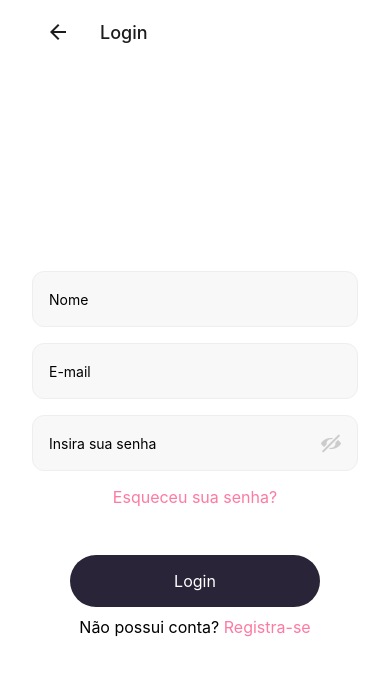
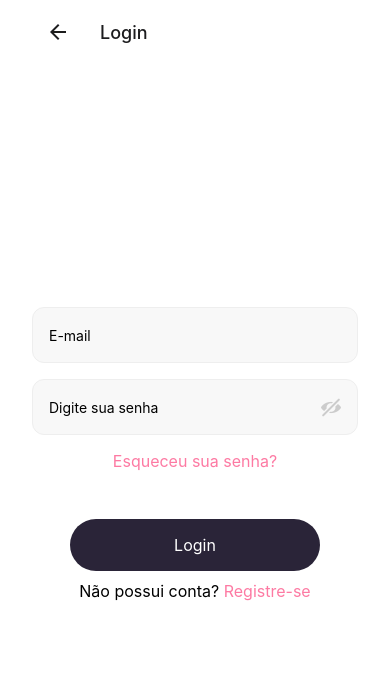
Before and after one commit to LeticiaLCavalcanti/pet-cuidado-front, a React Native app: screen /Login in a window 390 px wide. Shown: the top 674 px of the page. Built offline with nearby package versions, Linux system fonts and the light colour scheme.

Commit message:
api instance

```diff
--- a/package.json
+++ b/package.json
@@ -10,6 +10,7 @@
   },
   "dependencies": {
     "@hookform/resolvers": "^3.3.2",
+    "@react-native-async-storage/async-storage": "^1.21.0",
     "@react-navigation/native": "^6.1.9",
     "@react-navigation/native-stack": "^6.9.17",
     "axios": "^1.6.2",
--- a/src/screens/login.tsx
+++ b/src/screens/login.tsx
@@ -1,25 +1,122 @@
-import { StyleSheet, View} from "react-native";
+import { StyleSheet, View } from "react-native";
 import * as designTokens from "../styles/designTokens";
 import Text from "../components/Texts/Text";
 import Button from "../components/Button";
 import Input from "../components/Input/index";
 import { Link } from '@react-navigation/native';
 import InputPassword from "../components/Input/InputPassword";
+import { useNavigation } from "@react-navigation/native";
+import { StackTypes } from "../routes";
+import axios from "axios";
+import { useForm, Controller, SubmitHandler } from "react-hook-form";
+import AsyncStorage from '@react-native-async-storage/async-storage';
+import { useEffect } from "react";
 
+type FormData = {
+  email: string;
+  password: string;
+};
 
 export default function Login() {
+  const baseURL = "https://api-petcuidado.onrender.com";
+  const navigation = useNavigation<StackTypes>();
+
+  const {
+    control,
+    handleSubmit,
+    setValue,
+    formState: { errors },
+  } = useForm<FormData>();
+
+  const onSubmit: SubmitHandler<FormData> = async (data) => {
+    try {
+      const response = await axios.post(`${baseURL}/auth/login`, data);
+
+      if (response.status === 201) {
+
+        const { token } = response.data;
+
+        await AsyncStorage.multiSet([
+          ['userToken', JSON.stringify(token)],
+        ]);
+
+        console.log('Usuário autenticado com sucesso:', response.data);
+        navigation.navigate("PetDetails")
+
+      } else {
+        console.error('Erro ao criar ao autenticar usuário:', response.status);
+      }
+    } catch (error: any) {
+      console.error('Erro na requisição:', error.message);
+    }
+  };
+
+  // useEffect(() => {
+  //   AsyncStorage.clear();
+
+  //   const user = JSON.parse(AsyncStorage.getItem('userToken')) || null;
+
+  //   if (user)
+  //   console.log({ loggedInUser: user });
+  // }, [])
+
   return (
       <View style={styles.wrapper}>
-        <Input placeholder={'Nome'} />
-        <Input placeholder={'E-mail'} />
-        <InputPassword placeholder="Insira sua senha" />
+        <Controller
+        control={control}
+        render={({ field: { value, onChange } }) => (
+          <Input
+            placeholder={"E-mail"}
+            value={value}
+            defaultValue=""
+            onChangeText={(text) => {
+              setValue('email', text);
+              onChange(text);
+            }}
+            autoCapitalize="none"
+            keyboardType="email-address"
+          />
+        )}
+        name="email"
+        rules={{
+          required: "E-mail obrigatório",
+          pattern: {
+            message: "E-mail inválido",
+            value: /^\b[A-Z0-9._%-]+@[A-Z0-9*-]+\.[A-Z]{2,4}\b$/i,
+          },
+        }}
+      />
+        {errors.email && <Text style={styles.error}>{errors.email.message}</Text>}
+
+        <Controller
+        control={control}
+        render={({ field: { value, onChange } }) => (
+          <InputPassword
+            placeholder="Digite sua senha"
+            value={value}
+            secureTextEntry
+            onChangeText={(text) => {
+              setValue('password', text);
+              onChange(text);
+            }}
+          />
+        )}
+        name="password"
+        defaultValue=""
+        rules={{
+          required: "Senha obrigatória",
+          minLength: 5,
+        }}
+      />
+       {errors.password && <Text style={styles.error}>{errors.password.message}</Text>}
+
         <Link to="" style={styles.link}>
           <Text>
               Esqueceu sua senha?
           </Text>
         </Link>
-        <Button onPress={() => alert("clicou")}>Login</Button>
-        <Text>Não possui conta? <Link to={{screen: 'UserRegister'}} style={styles.link}>Registra-se</Link></Text>
+      <Button  onPress={handleSubmit(onSubmit)}>Login</Button>
+      <Text>Não possui conta? <Link to={{screen: 'UserRegister'}} style={styles.link}>Registre-se</Link></Text>
     </View>
   )
 }
@@ -37,5 +134,11 @@ const styles = StyleSheet.create({
     color: designTokens.colorPink200,
     fontSize: designTokens.fontSizeXxs,
     marginBottom: 48,
+  },
+  error: {
+    color: designTokens.colorPink200,
+    fontSize: designTokens.fontSizeXxxs,
+    marginTop: -10,
+    marginBottom:10
   }
 });
--- a/src/screens/petRegister.tsx
+++ b/src/screens/petRegister.tsx
@@ -5,7 +5,7 @@ import Input from "../components/Input/index";
 import NewAvatar from "../components/NewAvatar/NewAvatar";
 import { useNavigation } from "@react-navigation/native";
 import { StackTypes } from "../routes";
-
+import instance from "../services/api";
 
 export default function PetRegister() {
   const navigation = useNavigation<StackTypes>();
```
Also changed, not shown: src/services/api.ts (+20 -3 lines), 2 other files (tests, documents, lock files or other folders). Lines whose indentation alone changed are shown as unchanged.
